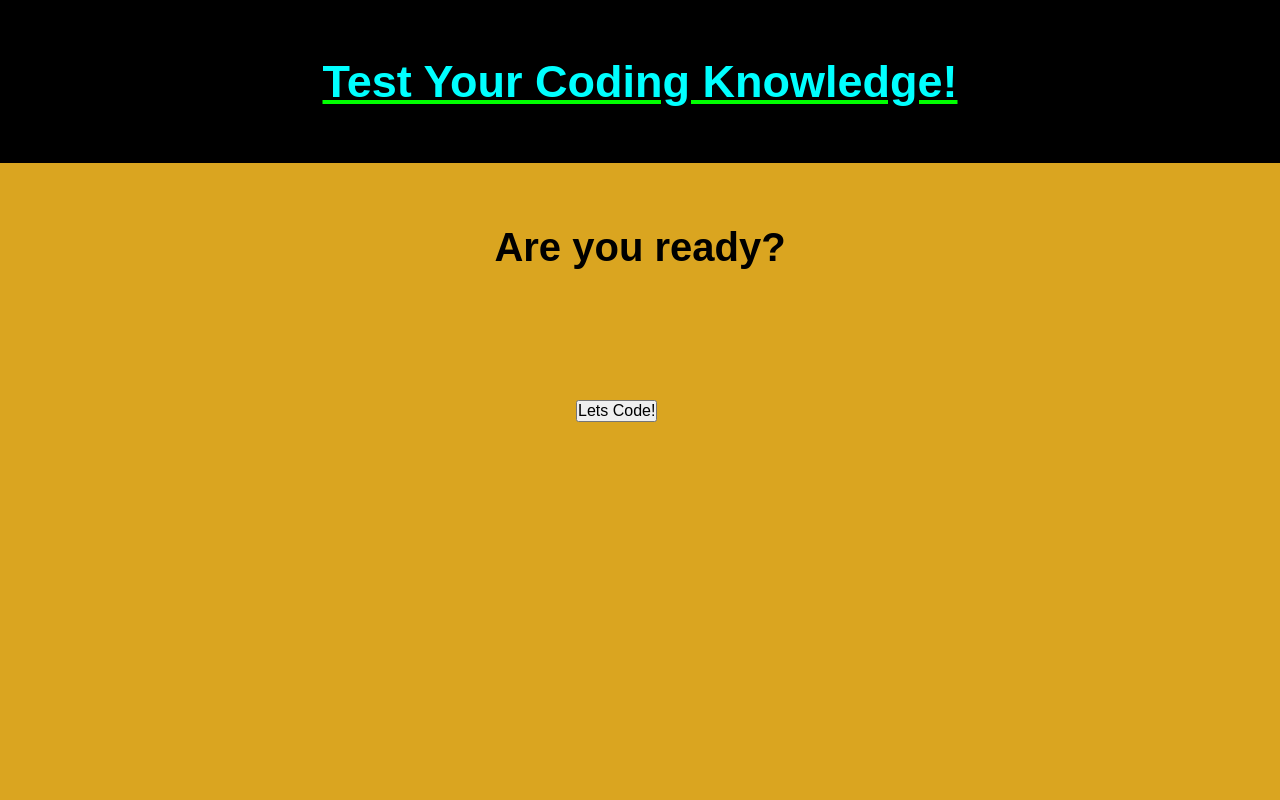
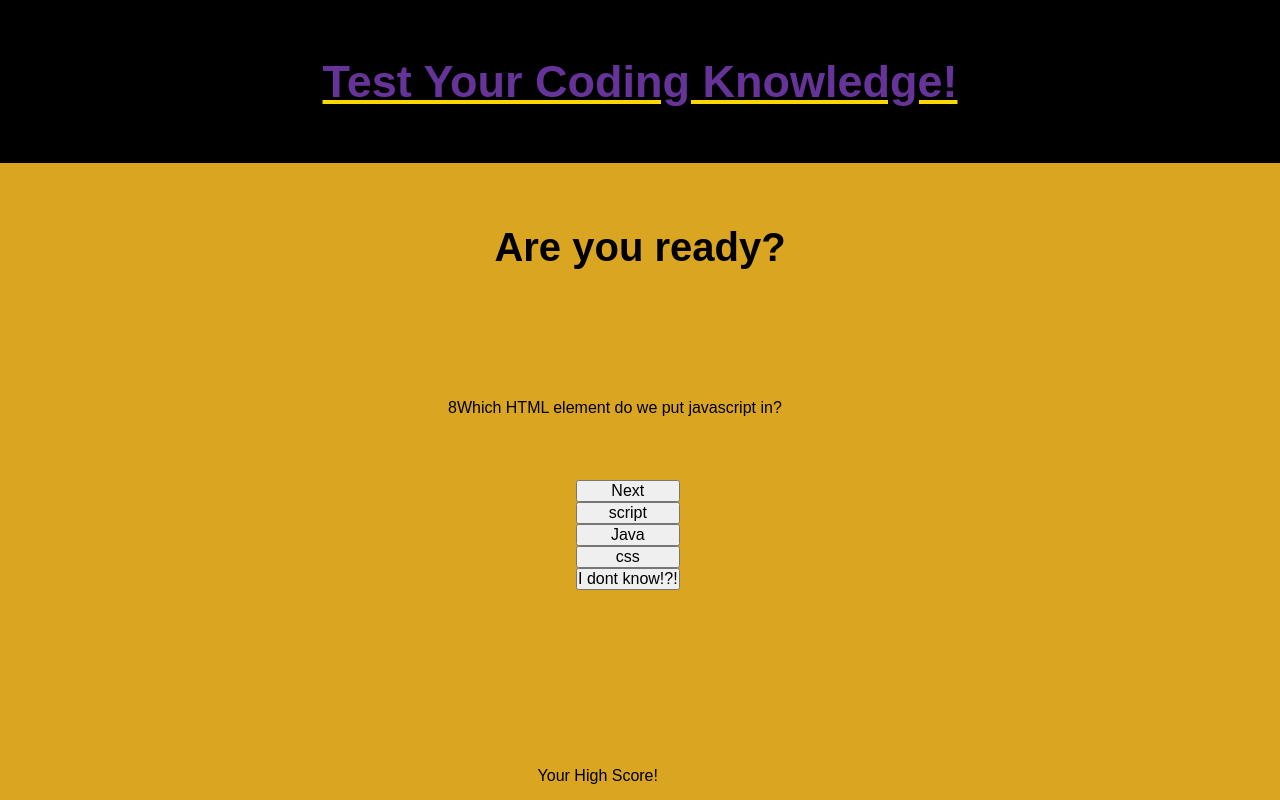
Before and after one commit to DamionG22/Timed-Coding-Quiz, a plain HTML site: page index.html in a window 1280 px wide. Both pictures are taken after a click on the button "Lets Code!". Drawn offline with Linux system fonts and the light colour scheme.

Commit message:
Functionality added to JavaScript and updates made to HTML elements

```diff
--- a/index.html
+++ b/index.html
@@ -15,6 +15,29 @@
 <body class="body">
     <h1 class="start">Are you ready? </h1>
     <button id="startButton">Lets Code!</button>
+    <div class="questions">
+      <time id="timer">10</time>
+      <p id="question-text"></p>
+    </div>
+    <div class="answers">
+
+      <button id="next">Next</button>
+      <button id="answer-text1"></button>
+      <button id="answer-text2"></button>
+      <button id="answer-text3"></button>
+      <button id="answer-text4"></button>
+    </div>
+
+
+
+
+
+    <footer class="high-score">
+      <p> Your High Score!</p>
+
+
+
+    </footer>
 
 
 
--- a/script.js
+++ b/script.js
@@ -1,5 +1,174 @@
-const startButton = document.getElementById("startButton")
-startButton.addEventListener("click", function() {
+var startButton = document.getElementById("startButton");
+var questionText = document.getElementById("question-text");
+var answerText1 = document.getElementById("answer-text1")
+var answerText2 = document.getElementById("answer-text2")
+var answerText3 = document.getElementById("answer-text3")
+var answerText4 = document.getElementById("answer-text4")
+var nextButton = document.getElementById("next");
+var showTimer = document.getElementById("timer");
+// startButton.addEventListener("click", function() {
 
 
+// })
+
+var questions = document.getElementsByClassName("questions");
+var answers = document.getElementsByClassName("answers")
+
+var scoreCounter = 0
+// sets timer to start at 10 seconds
+var seconds = 10;
+
+var intervalId
+
+// function clearInterval {
+//     clearInterval
+
+// }
+// Timer
+function countdown() {
+
+
+    // updates the seconds value
+    seconds--;
+
+    // displays the updated seconds value
+    console.log(seconds);
+
+    showTimer.textContent = seconds;
+
+    // stops the timer at 0
+    if (seconds === 0) {
+      clearInterval(intervalId);
+    }
+
+}
+function init() {
+    scoreTracker();
+    seconds = 10
+
+}
+
+var currentQuestion = 0;
+
+var allQuestions = [
+    {
+        question: "Which HTML element do we put javascript in?",
+        choices: ["script", "Java", "css","I dont know!?!"],
+        answerIndex: 0
+    },
+    {
+        question:"Can Javascript only be used with an external page?",
+        choices: ["yes","No","what's javascript?", "I don't know!?!?"],
+        answerIndex: 1
+    },
+    {
+        question: "Javascript can create HMTL elements?",
+        choices: ["Yes", "No","What's HTML?","I don't know!?!?"],
+        answerIndex: 0
+    }
+]
+
+// // sets timer to start at 10 seconds
+// var seconds = 10;
+
+// var intervalId;
+
+
+
+
+// // Timer
+// function countdown() {
+
+
+//   // updates the seconds value
+//   seconds--;
+
+//   // displays the updated seconds value
+//   console.log(seconds);
+
+//   showTimer.textContent = seconds;
+
+//   // stops the timer at 0
+//   if (seconds > 0) {
+//     clearInterval(intervalId);
+//   }
+
+// }
+// var intervalId = setInterval(countdown, 1000);
+
+startButton.addEventListener("click", function() {
+    startButton.style.display = "none";
+    nextButton.style.display = "block";
+    displayQuestion();
+    showTimer.style.display = "block";
+    intervalId = setInterval (countdown, 1000)
+
+});
+answerText1.addEventListener("click", function() {
+    startButton.style.display = "none";
+    nextButton.style.display = "block";
+    displayQuestion();
+    showTimer.style.display = "block";
+    intervalId = setInterval (countdown, 1000);
+});
+
+answerText2.addEventListener("click", function() {
+
+    startButton.style.display = "none";
+    nextButton.style.display = "block";
+    displayQuestion();
+    showTimer.style.display = "block";
+    intervalId = setInterval (countdown, 1000);
+});
+
+answerText3.addEventListener("click", function() {
+   startButton.style.display = "none";
+  nextButton.style.display = "block";
+  displayQuestion();
+  showTimer.style.display = "block";
+  intervalId = setInterval (countdown, 1000);
+
+});
+
+answerText4.addEventListener("click", function() {
+    startButton.style.display = "none";
+    nextButton.style.display = "block";
+    displayQuestion();
+    showTimer.style.display = "block";
+    intervalId = setInterval (countdown, 1000);
+});
+
+function displayQuestion(){
+    if(currentQuestion <= allQuestions.length - 1){
+        // displays the question
+        questionText.textContent = allQuestions[currentQuestion].question
+
+        answerText1.textContent = allQuestions[currentQuestion].choices[0];
+        answerText2.textContent = allQuestions[currentQuestion].choices[1];
+        answerText3.textContent = allQuestions[currentQuestion].choices[2];
+        answerText4.textContent = allQuestions[currentQuestion].choices[3];
+
+
+
+
+        // move to next question
+        currentQuestion++
+    } else {
+        // when user finished all the questions
+        questionText.textContent = 'Scores'
+    }
+}
+
+function displayHighScores() {
+
+}
+
+nextButton.addEventListener("click", function() {
+    // TODO: check the answer here
+    //  if (choices === answerIndex)
+
+
+    // after answer is checked and accounted for run displayQuestion
+    displayQuestion()
+
 })
--- a/stylesheet.css
+++ b/stylesheet.css
@@ -4,16 +4,16 @@
     display: flex;
     flex-direction: column;
     align-items: center;
-    color: aqua;
+    color: rebeccapurple;
     font-size: 45px;
     background-color: black;
     padding: 59px;
-    text-decoration: underline lime;
+    text-decoration: underline gold;
+
 
 }
 .body {
-    background-color: goldenrod;
-
+   background-color:goldenrod;
 
 }
 
@@ -36,3 +36,32 @@
 
 
 }
+.questions {
+    display: flex;
+    position: absolute;
+    left: 35%;
+    top: 50%;
+
+}
+
+.answers {
+    display: flex;
+    position: absolute;
+    flex-direction: column;
+    left: 45%;
+    top: 60%;
+
+}
+
+#next {
+    display: none;
+    top: 70%;
+}
+#timer {
+    display: none;
+}
+footer {
+    position: absolute;
+    bottom: 2%;
+    left: 42%;
+}
```
